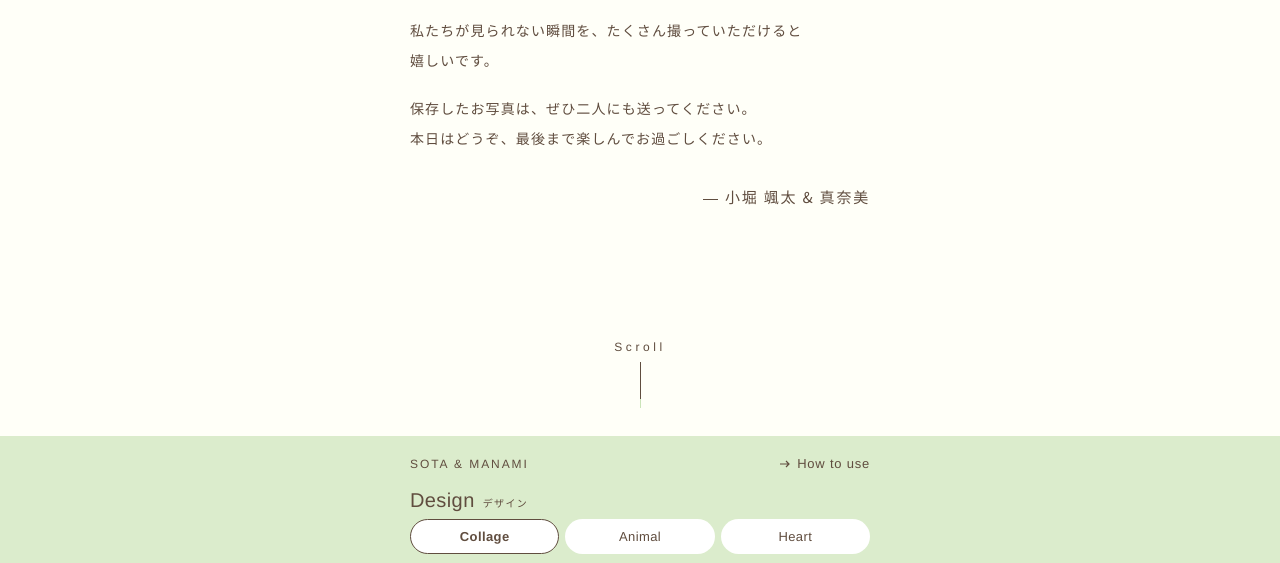
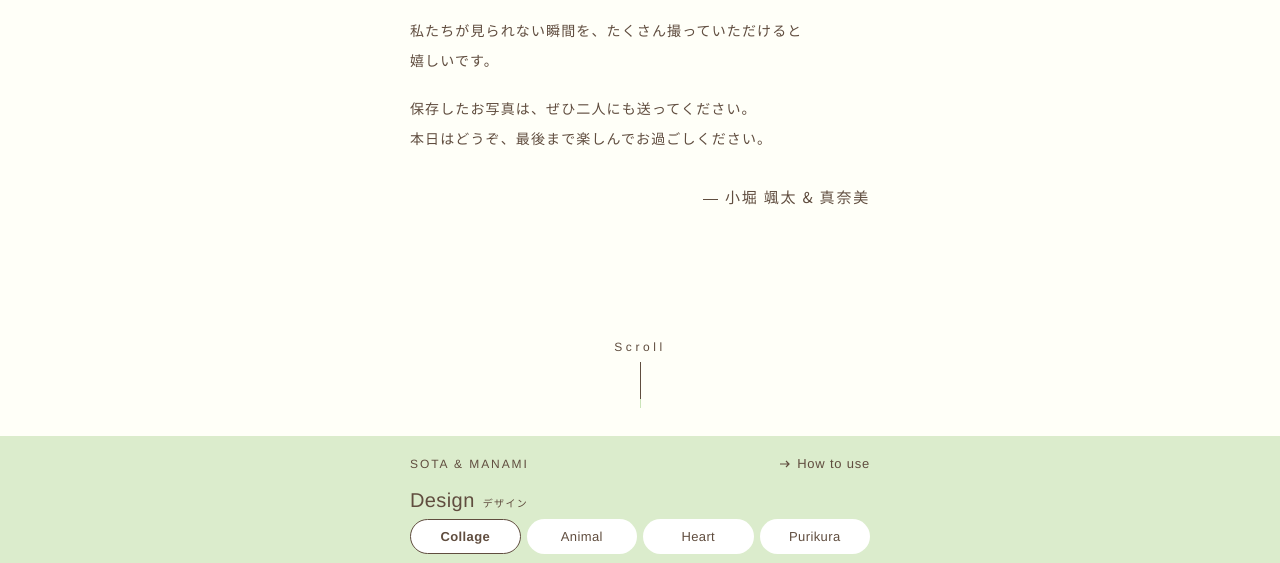
Before and after one commit to sumiregoda/sota-manami-261031, a plain HTML site: page index.html in a window 1280 px wide. Shown: the part 364-927 px from the top of the page. Drawn offline with nearby package versions, Linux system fonts and the light colour scheme; a web font is replaced by a local one.

Commit message:
Add files via upload

```diff
--- a/index.html
+++ b/index.html
@@ -314,10 +314,10 @@ const DESIGNS = [
   { file: "collage", label: "Collage" },
   { file: "animal",  label: "Animal" },
   { file: "heart",   label: "Heart" },
-  { file: "design4", label: "Design 4" }   // 名前が決まったら label を変えてください
+  { file: "purikura", label: "Purikura" }
 ];
 // 画像を差し替えたら、この数字を1つ増やしてください（古い画像が表示されるのを防ぎます）
-const FRAME_VERSION = 2;
+const FRAME_VERSION = 3;
 // ==================================================
 
 const SIZES = {
```
Also changed, not shown: purikura_01.png (added), purikura_02.png (added).
